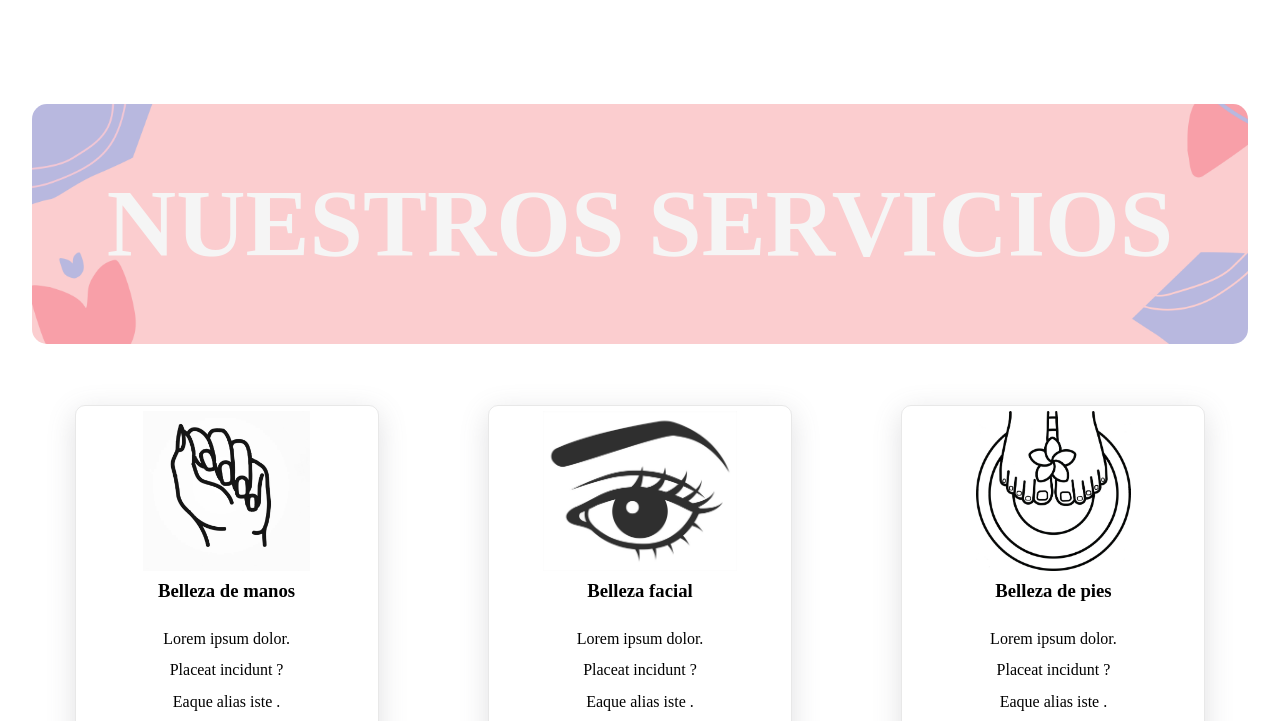
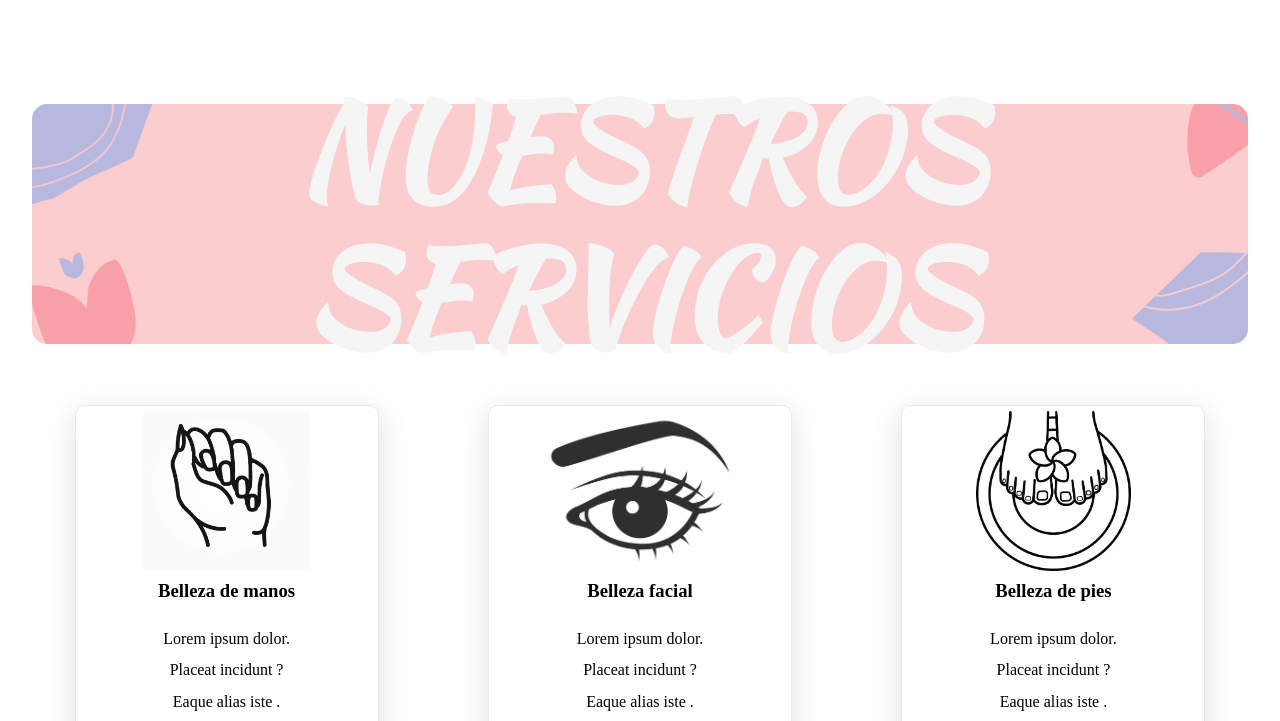
Before and after one commit to MatiasGines/EsteticaTorres, a plain HTML site: page index.html in a window 1280 px wide. Shown: the part 776-1497 px from the top of the page. Drawn offline with nearby package versions, Linux system fonts and the light colour scheme.

Commit message:
Update index.html

```diff
--- a/index.html
+++ b/index.html
@@ -90,7 +90,7 @@
 
 		<!--Bannerservicios-->
 		<div class="bannerservicios">
-			<h2>NUESTROS SERVICIOS</h2>
+			<h1>NUESTROS SERVICIOS</h1>
 
 
 		</div>
@@ -252,7 +252,7 @@
 					<a href="#">
 						APRENDER
 					</a>
-				</div>>
+				</div>
 
 
 			</div>
```
